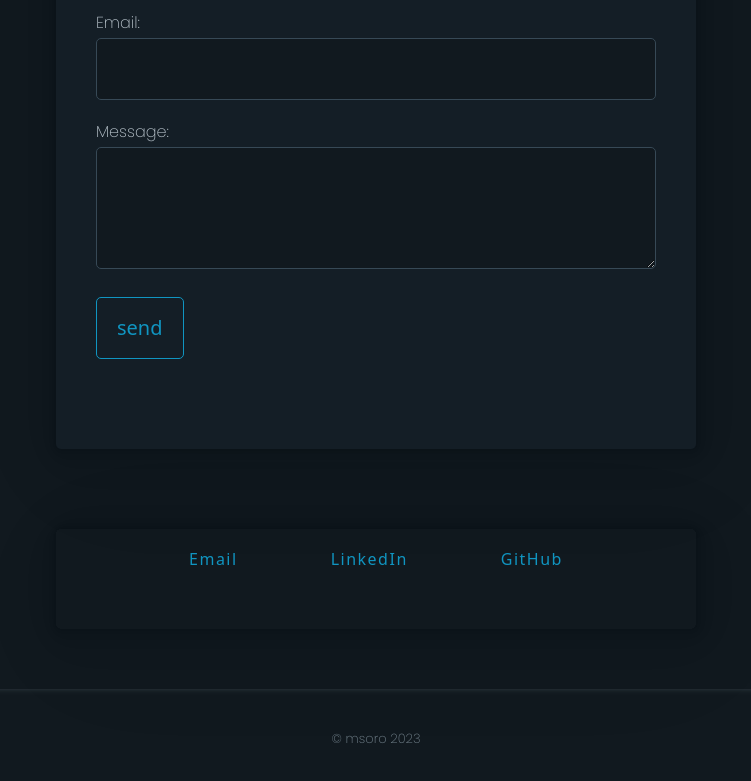
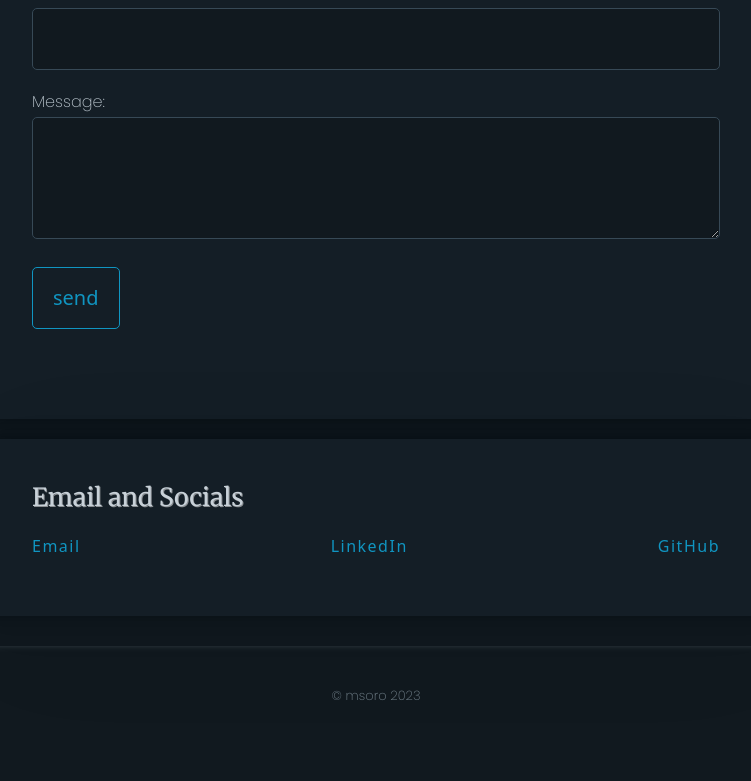
Before and after one commit to m-soro/m-soro.github.io.v1, a React (Vite) app: page /#/contact in a window 1280 px wide. Shown: the part 463-1244 px from the top of the page, without its empty margins (264-1015 px from the left). After the commit the page ends 1209 px from the top, so only its background shows below. Built offline with nearby package versions, Linux system fonts and the light colour scheme.

Commit message:
updated contact page

```diff
--- a/index.html
+++ b/index.html
@@ -56,7 +56,6 @@
 
       gtag("config", "G-VP9E8N96LG");
     </script>
-    <script type="module" src="/src/sendmail.js"></script>
     <link rel="stylesheet" href="src/assets/css/pico.min.css" />
 
     <title>Mark Soro</title>
--- a/package.json
+++ b/package.json
@@ -13,7 +13,9 @@
     "@emailjs/browser": "^3.11.0",
     "react": "^18.2.0",
     "react-dom": "^18.2.0",
+    "react-popup": "^0.11.2",
     "react-router-dom": "^6.15.0",
+    "reactjs-popup": "^2.0.6",
     "swiper": "^10.2.0"
   },
   "devDependencies": {
--- a/src/App.css
+++ b/src/App.css
@@ -14,8 +14,11 @@
   flex-direction: column;
 }
 
-.contact-form {
-  width: 50vw;
+.contact-form,
+.email-socials-article {
+  width: 60vw;
+  margin: 0.5em;
+  /* padding: 0; */
 }
 
 .contact-form p {
@@ -24,6 +27,26 @@
 
 .send-button {
   width: auto !important;
+}
+
+.contact-modal-texts {
+  text-align: left;
+}
+
+.contact-modal-texts p {
+  margin-bottom: 10px;
+}
+
+.contact-modal-header {
+  display: flex;
+  align-items: center;
+  justify-content: space-between;
+  gap: 0.5em;
+}
+
+.contact-modal-header > .material-symbols-outlined {
+  margin-top: 1px;
+  padding: 0;
 }
 
 .Contact-Options div {
@@ -36,15 +59,11 @@
 }
 
 .Contact-Options {
-  width: 50vw;
   display: flex;
-  justify-content: space-evenly;
+  justify-content: space-between;
   align-items: center;
   cursor: pointer;
   flex-direction: row;
-  background-color: transparent;
-  margin-top: 2em;
-  padding-top: 0;
 }
 
 .Contact-Options div::after {
@@ -582,7 +601,7 @@ a:focus {
   .contact-form {
     width: 90vw;
   }
-  .Contact-Options {
+  .email-socials-article {
     width: 90vw;
   }
 }
--- /dev/null
+++ b/src/components/Modal.jsx
@@ -0,0 +1,36 @@
+import React from "react";
+
+export default function Modal({ name, email, message }) {
+  const firstLetter = name.charAt(0).toUpperCase();
+  const remainingChars = name.slice(1);
+
+  return (
+    <div>
+      <dialog open>
+        <article>
+          <header>
+            <a
+              href="https://m-soro.github.io/#/contact"
+              aria-label="Close"
+              className="close"
+            ></a>
+            <div className="contact-modal-header">
+              <span>
+                {`${firstLetter}${remainingChars}`}, your message is sent!
+              </span>
+              <span className="material-symbols-outlined">outgoing_mail</span>
+            </div>
+          </header>
+          <body className="contact-modal-texts">
+            <p>You wrote :</p>
+            <p>{message}</p>
+          </body>
+          <footer className="contact-modal-texts">
+            <p>From :</p>
+            <p>{email}</p>
+          </footer>
+        </article>
+      </dialog>
+    </div>
+  );
+}
--- a/src/pages/Contact.jsx
+++ b/src/pages/Contact.jsx
@@ -1,17 +1,14 @@
-import React, { useRef } from "react";
+import React, { useRef, useState } from "react";
 import emailjs from "@emailjs/browser";
+import Modal from "../components/Modal";
 
 export default function Contact() {
+  const [isShown, setIsShown] = useState(false);
+
   const nameInput = React.useRef();
   const emailInput = React.useRef();
   const messageInput = React.useRef();
   const form = useRef();
-
-  const resetInput = () => {
-    nameInput.current.value = "";
-    emailInput.current.value = "";
-    messageInput.current.value = "";
-  };
 
   const sendEmail = (e) => {
     e.preventDefault();
@@ -31,11 +28,20 @@ export default function Contact() {
           console.log(error.text);
         }
       );
-    resetInput();
+    setIsShown((current) => !current);
   };
+
+  // http://localhost:5173/
 
   return (
     <div className="Contact">
+      {isShown && (
+        <Modal
+          name={nameInput.current.value}
+          email={emailInput.current.value}
+          message={messageInput.current.value}
+        />
+      )}
       <article className="contact-form">
         <h4>Send me a message</h4>
         <br />
@@ -55,7 +61,9 @@ export default function Contact() {
         </form>
       </article>
       <div>
-        <article className="Contact-Options">
+        <article className="email-socials-article">
+          <h4>Email and Socials</h4>
+          <div className="Contact-Options">
             <div>
               <a href="mailto:napoleon_soro@rocketmail.com">Email</a>
             </div>
@@ -65,6 +73,7 @@ export default function Contact() {
             <div>
               <a href="https://github.com/m-soro/">GitHub</a>
             </div>
+          </div>
         </article>
       </div>
     </div>
```
Also changed, not shown: src/sendmail.js (deleted, +0 -21 lines), src/assets/images/z_other/paper-plane-solid.svg (added), 6 other files (tests, documents, lock files or other folders). Lines whose indentation alone changed are shown as unchanged.
